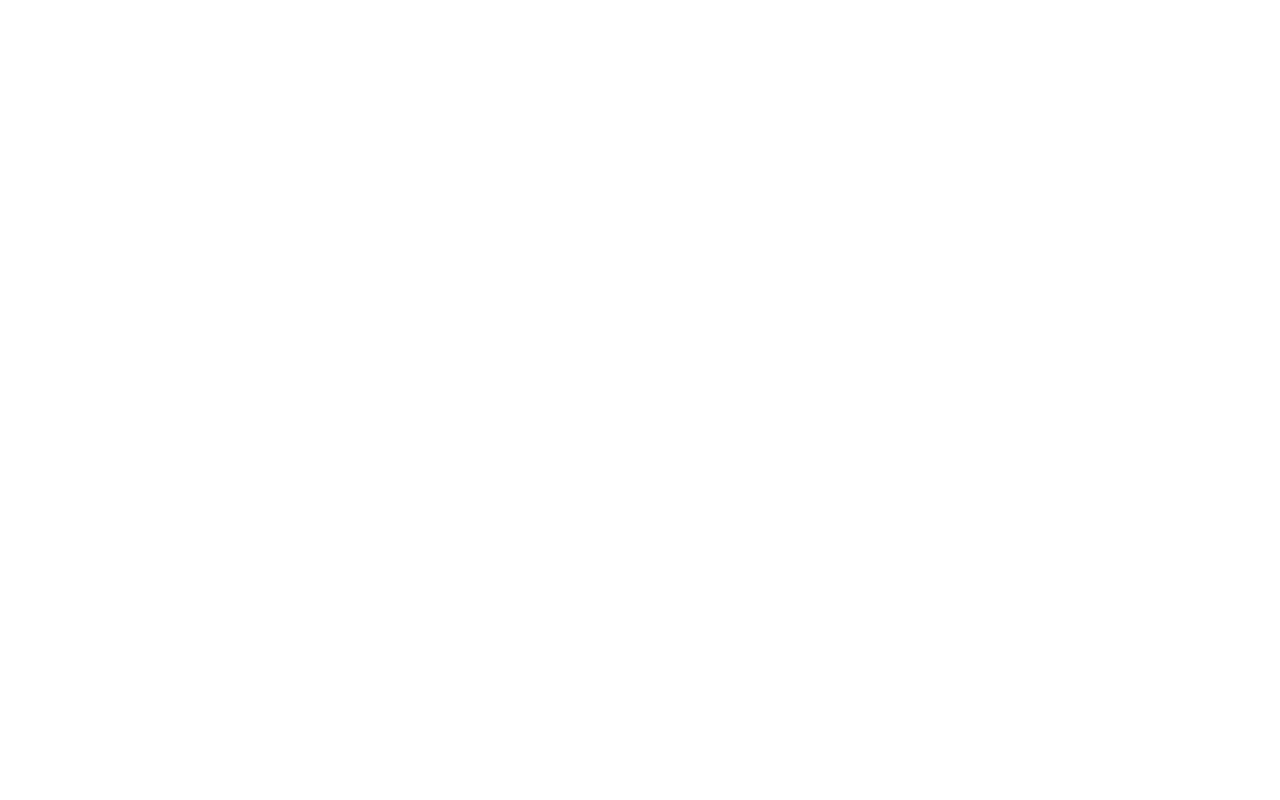
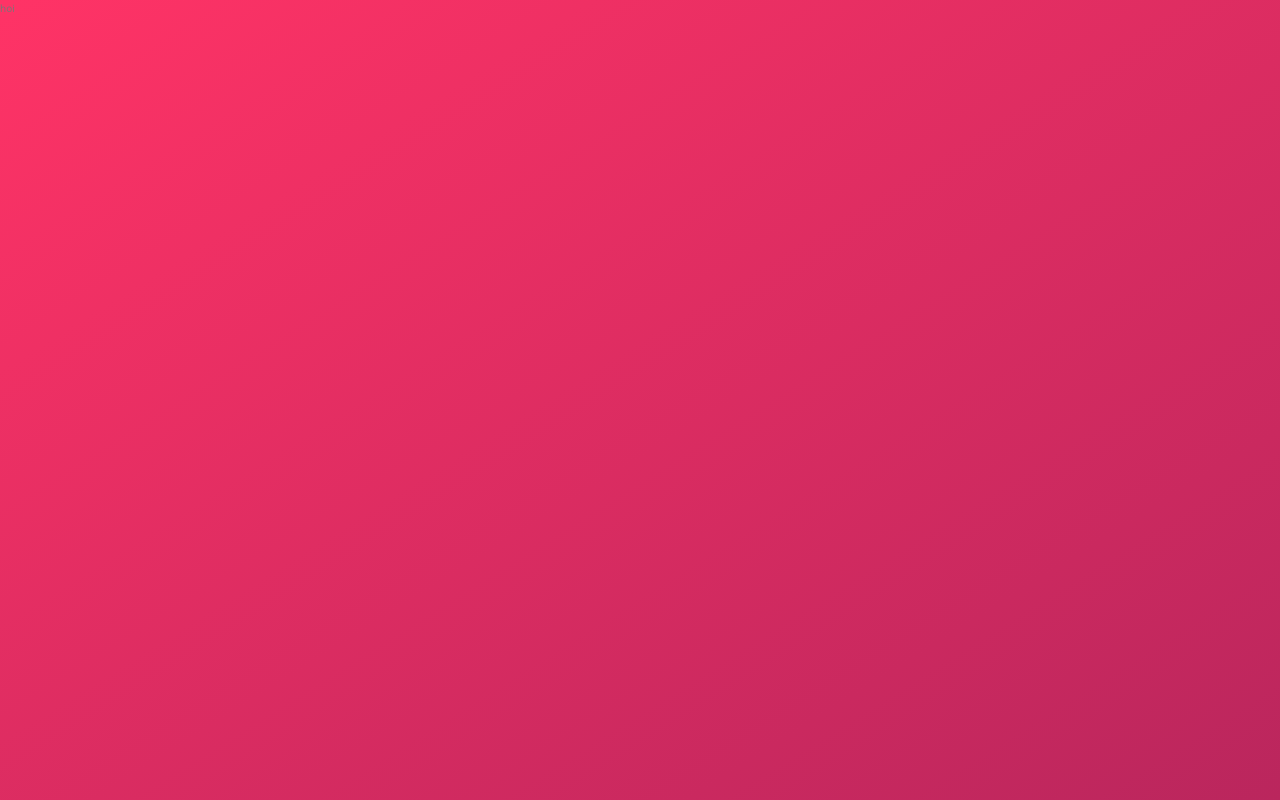
Before and after one commit to BarrySchutte/Trillo-Project, a website: page index.html in a window 1280 px wide. Drawn offline with nearby package versions, Linux system fonts and the light colour scheme.

Commit message:
reset + css variables

```diff
--- a/index.html
+++ b/index.html
@@ -11,6 +11,6 @@
         <title>Trillo &mdash; Your all-in-one booking app</title>
     </head>
     <body>
-
+        hoi
     </body>
 </html>
--- /dev/null
+++ b/sass/base/_base.scss
@@ -0,0 +1,42 @@
+:root {
+    --color-primary: #eb2f64;
+    --color-primary-light: #f36;
+    --color-primary-dark: #BA265D;
+
+    --color-grey-light-1: #faf9f9;
+    --color-grey-light-2: #f4f2f2;
+    --color-grey-light-3: #f0eeee;
+    --color-grey-light-4: #ccc;
+
+    --color-grey-dark-1: #333;
+    --color-grey-dark-2: #777;
+    --color-grey-dark-3: #999;
+}
+
+* {
+    margin: 0;
+    padding: 0;
+}
+
+*,
+*::before,
+*::after {
+    box-sizing: inherit;
+}
+
+html {
+    box-sizing: border-box;
+    font-size: 62.5%; //1rem = 10px,   10px/16px = 62.5%
+}
+
+body {
+    font-family: 'Open Sans', sans-serif;
+    font-weight: 400;
+    line-height: 1.6;
+    color: var(--color-grey-dark-2);
+    background-image: linear-gradient(to right bottom, var(--color-primary-light), var(--color-primary-dark));
+    background-size: cover;
+    background-repeat: no-repeat;
+
+    min-height: 100vh;
+}
--- a/sass/main.scss
+++ b/sass/main.scss
@@ -1,22 +1,5 @@
-/*
-COLORS
+@import "base/base";
 
-Primary: #eb2f64
-Primary light: #FF3366
-Primary dark: #BA265D
+@import "layout/layout";
 
-Grey light 1: #faf9f9
-Grey light 2: #f4f2f2
-Grey light 3: #f0eeee
-Grey light 4: #ccc
-
-Grey dark 1: #333
-Grey dark 2: #777
-Grey dark 3: #999
-
-*/
-
-* {
-    margin: 0;
-    padding: 0;
-}
+@import "components/components";
```
Also changed, not shown: css/style.css, sass/components/_components.scss (added), sass/layout/_layout.scss (added).
